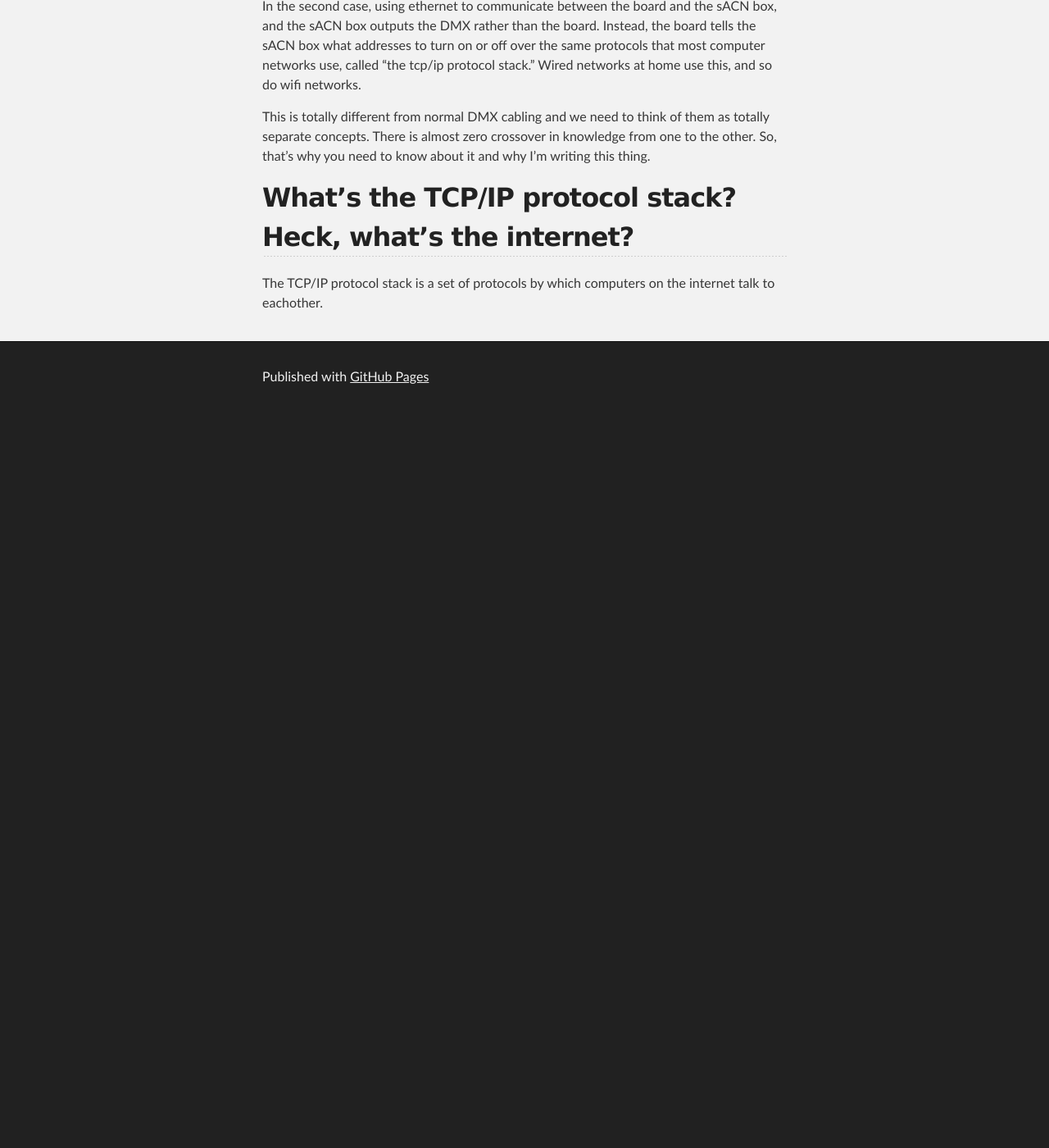
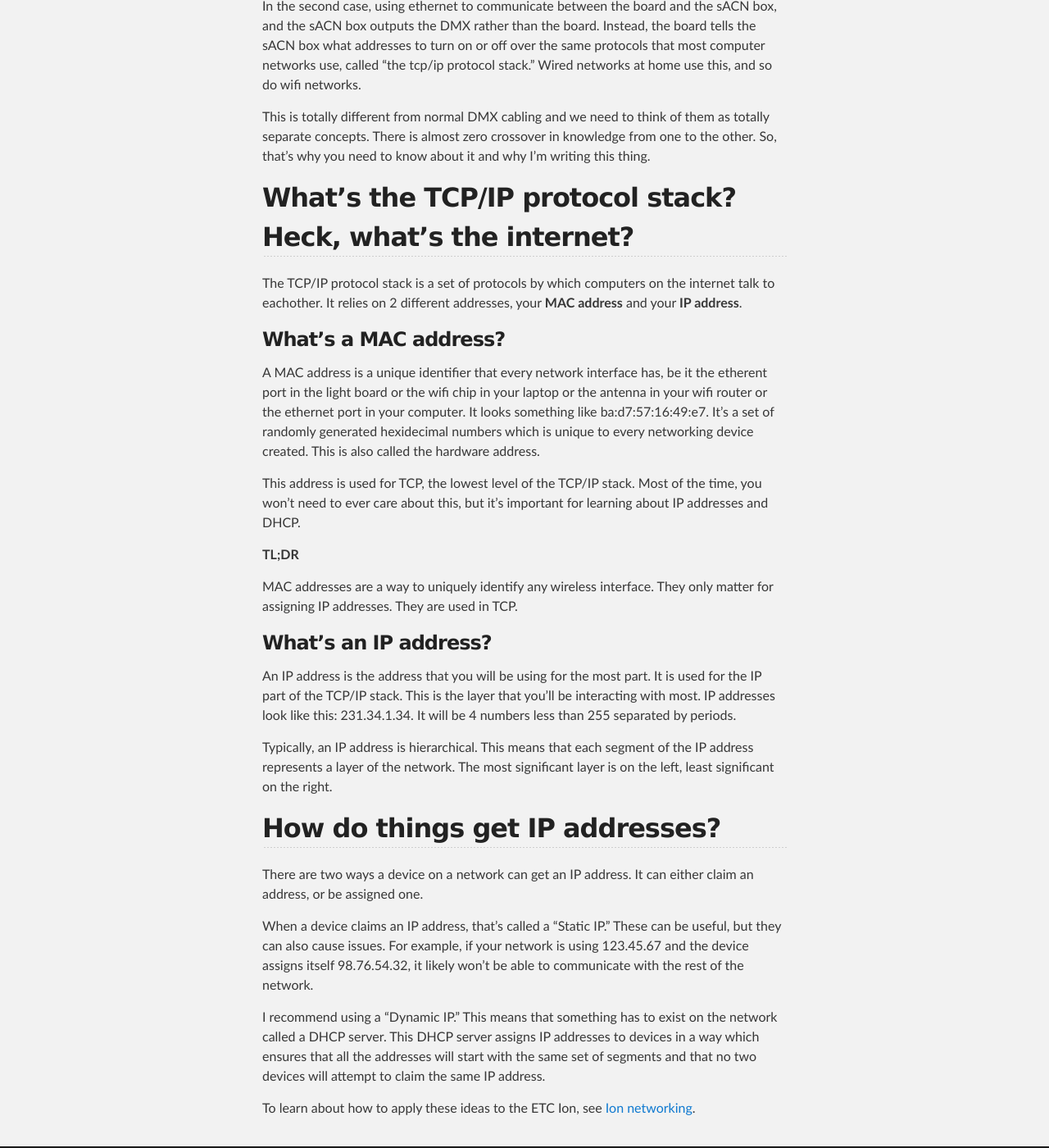
Before and after one commit to LaG-LX/LaG-LX.github.io, a Jekyll site: the page built from networking.md, in a window 1280 px wide and 1400 px high, scrolled down 1025 px. Shown: the whole window at 82% size. Built offline with Jekyll 4.4.1, drawn with Linux system fonts in a browser that asks for light colours; our own code applies the rules of GitHub Pages for plain Markdown files; before the commit the page ends 1531 px from its top, so only the background shows below that.

Commit message:
Clean up and write some stuff

```diff
--- a/networking.md
+++ b/networking.md
@@ -3,8 +3,11 @@
 ---
 
 # Networking
+
 **Networking** (n): the establishment or use of a computer network.
+
 ## Why isn't this normal DMX?
+
 Well, normal DMX is what the light board uses to communicate with intelligent light fixtures. This would involve going from one of the two DMX outputs on our ETC Ion light board to some DMX fixtures, possibly through the intermediary of an opto or other DMX device.
 
 This is different from what we're doing here in a very important way: In the first case, the board is directly outputting DMX and the fixtures are receiving the DMX from the board. Here is a terrible drawing of normal dmx:
@@ -16,4 +19,30 @@
 
 ## What's the TCP/IP protocol stack? Heck, what's the internet?
 
-The TCP/IP protocol stack is a set of protocols by which computers on the internet talk to eachother.
+The TCP/IP protocol stack is a set of protocols by which computers on the internet talk to eachother. It relies on 2 different addresses, your **MAC address** and your **IP address**.
+
+### What's a MAC address?
+
+A MAC address is a unique identifier that every network interface has, be it the etherent port in the light board or the wifi chip in your laptop or the antenna in your wifi router or the ethernet port in your computer. It looks something like ba:d7:57:16:49:e7. It's a set of randomly generated hexidecimal numbers which is unique to every networking device created. This is also called the hardware address.
+
+This address is used for TCP, the lowest level of the TCP/IP stack. Most of the time, you won't need to ever care about this, but it's important for learning about IP addresses and DHCP.
+
+**TL;DR**
+
+MAC addresses are a way to uniquely identify any wireless interface. They only matter for assigning IP addresses. They are used in TCP.
+
+### What's an IP address?
+
+An IP address is the address that you will be using for the most part. It is used for the IP part of the TCP/IP stack. This is the layer that you'll be interacting with most. IP addresses look like this: 231.34.1.34. It will be 4 numbers less than 255 separated by periods.
+
+Typically, an IP address is hierarchical. This means that each segment of the IP address represents a layer of the network. The most significant layer is on the left, least significant on the right.
+
+## How do things get IP addresses?
+
+There are two ways a device on a network can get an IP address. It can either claim an address, or be assigned one.
+
+When a device claims an IP address, that's called a "Static IP." These can be useful, but they can also cause issues. For example, if your network is using 123.45.67 and the device assigns itself 98.76.54.32, it likely won't be able to communicate with the rest of the network.
+
+I recommend using a "Dynamic IP." This means that something has to exist on the network called a DHCP server. This DHCP server assigns IP addresses to devices in a way which ensures that all the addresses will start with the same set of segments and that no two devices will attempt to claim the same IP address.
+
+To learn about how to apply these ideas to the ETC Ion, see [Ion networking](/ion_networking).
```
Also changed, not shown: index.md (+3 -2 lines), ion_networking.md (added, +7 -0 lines).
